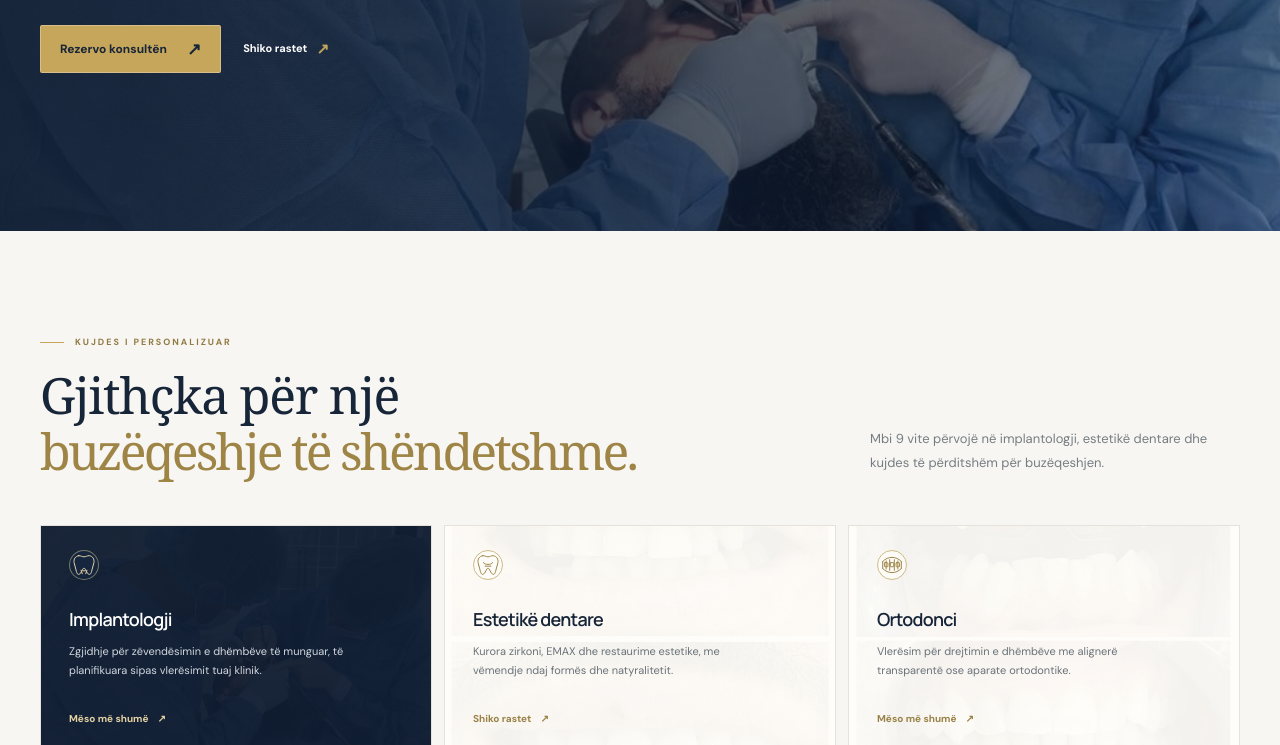
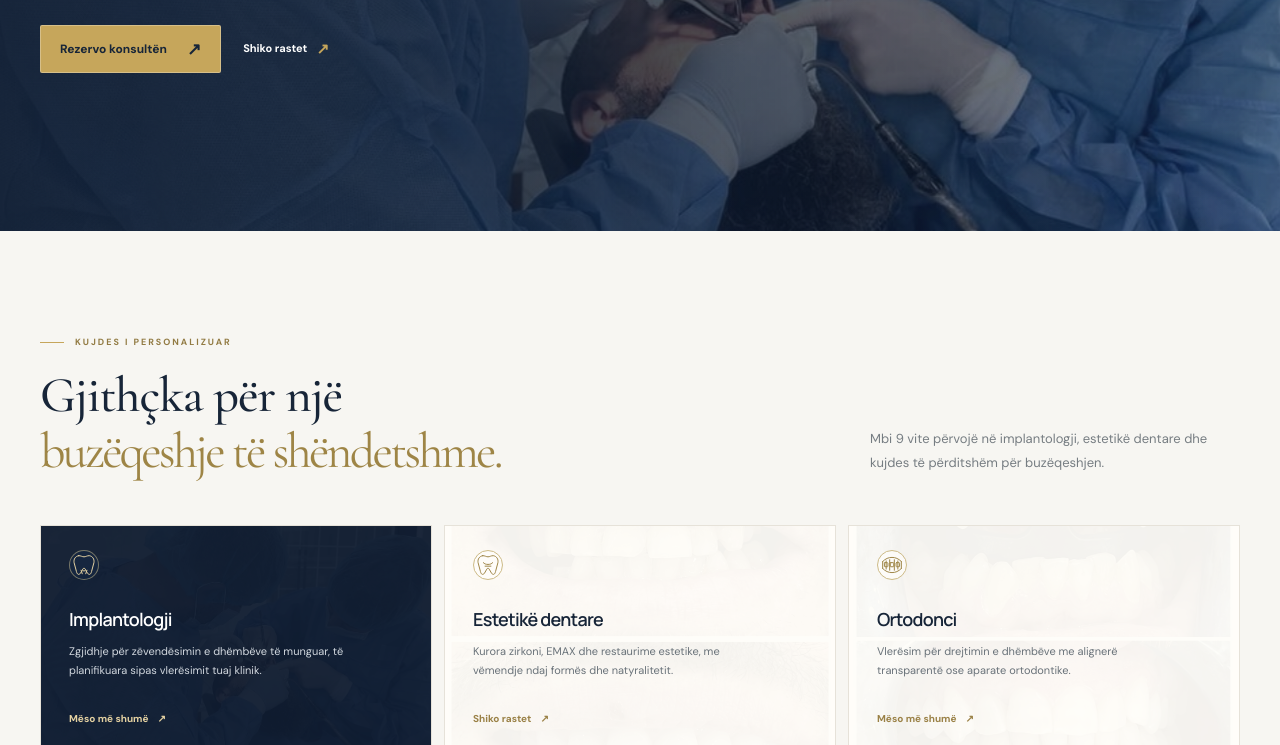
Before and after one commit to latolatto/rea---roen-dental, a plain HTML site: page index.html in a window 1280 px wide. Shown: the part 509-1254 px from the top of the page. Drawn offline with nearby package versions, Linux system fonts and the light colour scheme.

Commit message:
font style change

```diff
--- a/index.html
+++ b/index.html
@@ -9,7 +9,7 @@
     <link rel="icon" type="image/png" href="assets/media-09.png" />
     <link rel="preconnect" href="https://fonts.googleapis.com" />
     <link rel="preconnect" href="https://fonts.gstatic.com" crossorigin />
-    <link href="https://fonts.googleapis.com/css2?family=DM+Sans:wght@400;500;600;700&family=Manrope:wght@400;500;600;700;800&display=swap" rel="stylesheet" />
+    <link href="https://fonts.googleapis.com/css2?family=Cormorant+Garamond:wght@400;500;600&family=DM+Sans:wght@400;500;600;700&family=Manrope:wght@400;500;600;700;800&display=swap" rel="stylesheet" />
     <link rel="stylesheet" href="styles.css" />
     <script src="script.js" defer></script>
   </head>
--- a/styles.css
+++ b/styles.css
@@ -663,3 +663,15 @@ html { scroll-padding-top: calc(94px + var(--utility-height)); }
   .utility-link + .utility-link { padding-left: 6px; }
 }
 .doctor-photo { width: 42px; height: 42px; flex: 0 0 42px; border: 1px solid #d6c28d; border-radius: 50%; object-fit: cover; object-position: center; }
+:root { --headline: 'Cormorant Garamond', Georgia, 'Times New Roman', serif; }
+.hero h1,
+.section-heading h2,
+.about-copy h2,
+.contact-copy h2,
+.team-copy h2,
+.video-heading h2,
+.reviews-heading h2 {
+  font-family: var(--headline);
+  font-weight: 500;
+  letter-spacing: -.02em;
+}
```
